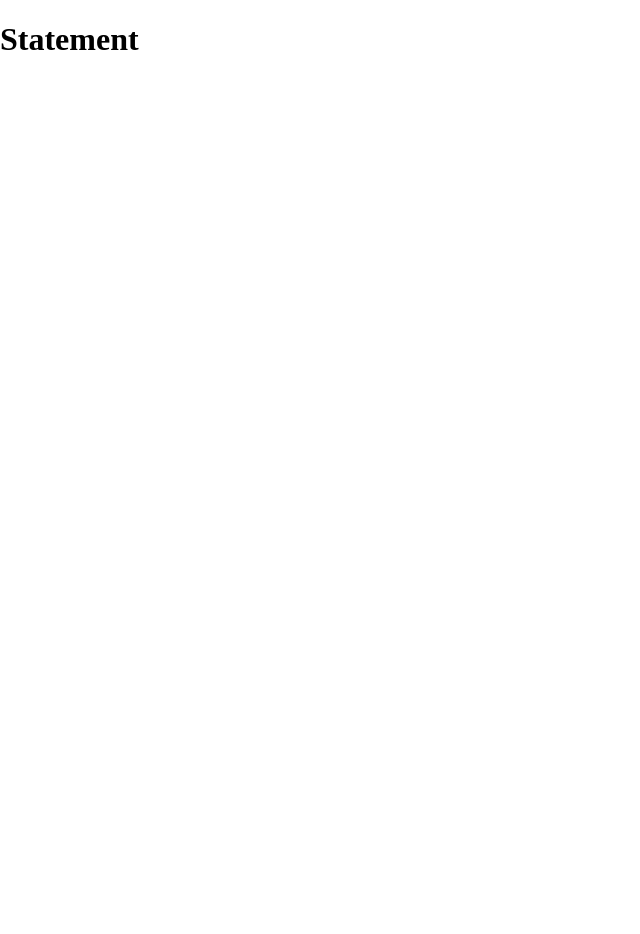
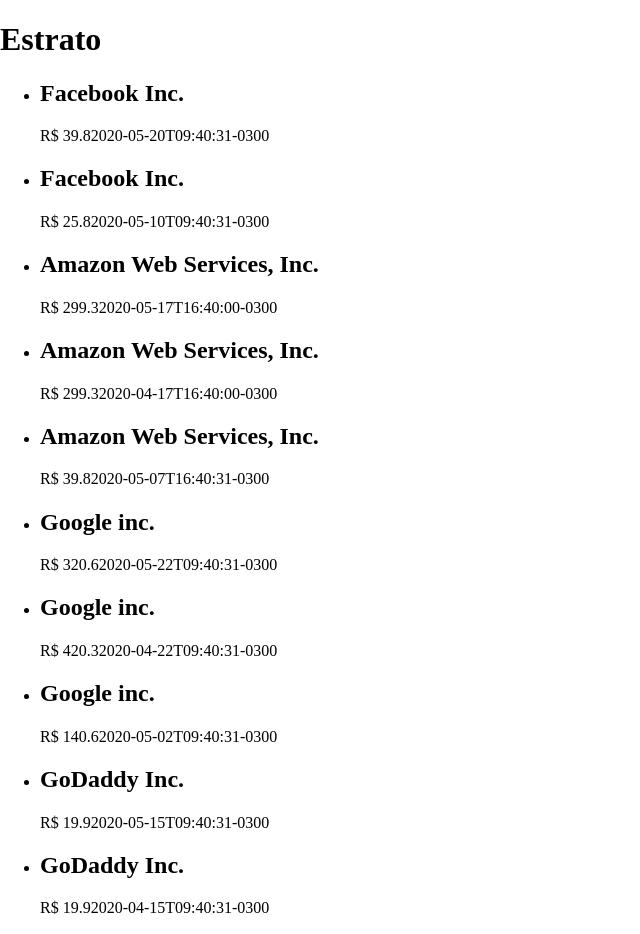
Before and after one commit to rickyalmeidadev/conta-simples-test, a React (Create React App) app: page /statement in a window 1280 px wide. Shown: the whole page, without its empty margins (0-640 px from the left). Before the commit the page ends 800 px from the top, so only its background shows below. Built offline with nearby package versions, Linux system fonts and the light colour scheme; data requests are answered from the project's data file.

Commit message:
add statement page and statement card component

```diff
--- /dev/null
+++ b/src/components/StatementCard/index.jsx
@@ -0,0 +1,15 @@
+import React from 'react';
+
+const StatementCard = ({ name, price, date }) => (
+  <li>
+    <div>
+      <h2>{name}</h2>
+    </div>
+    <div>
+      <span>R$ {price}</span>
+      <span>{date}</span>
+    </div>
+  </li>
+);
+
+export default StatementCard;
--- a/src/pages/Statement/index.jsx
+++ b/src/pages/Statement/index.jsx
@@ -1,5 +1,33 @@
-import React from 'react';
+import React, { useState, useEffect } from 'react';
+import { getUser } from '../../services/services';
+import StatementCard from '../../components/StatementCard';
 
-const Statement = () => <h1>Statement</h1>;
+const Statement = () => {
+  const [user, setUser] = useState(null);
+
+  useEffect(() => {
+    getUser()
+      .then(response => {
+        setUser(response.data);
+      })
+      .catch(console.error);
+  }, []);
+
+  if (!user) {
+    return <span>Loading...</span>;
+  }
+
+  return (
+    <>
+      <h1>Estrato</h1>
+
+      <ul>
+        {user.transactions.map(transaction => (
+          <StatementCard {...transaction} />
+        ))}
+      </ul>
+    </>
+  );
+};
 
 export default Statement;
```
Also changed, not shown: 2 other files (tests, documents, lock files or other folders).
